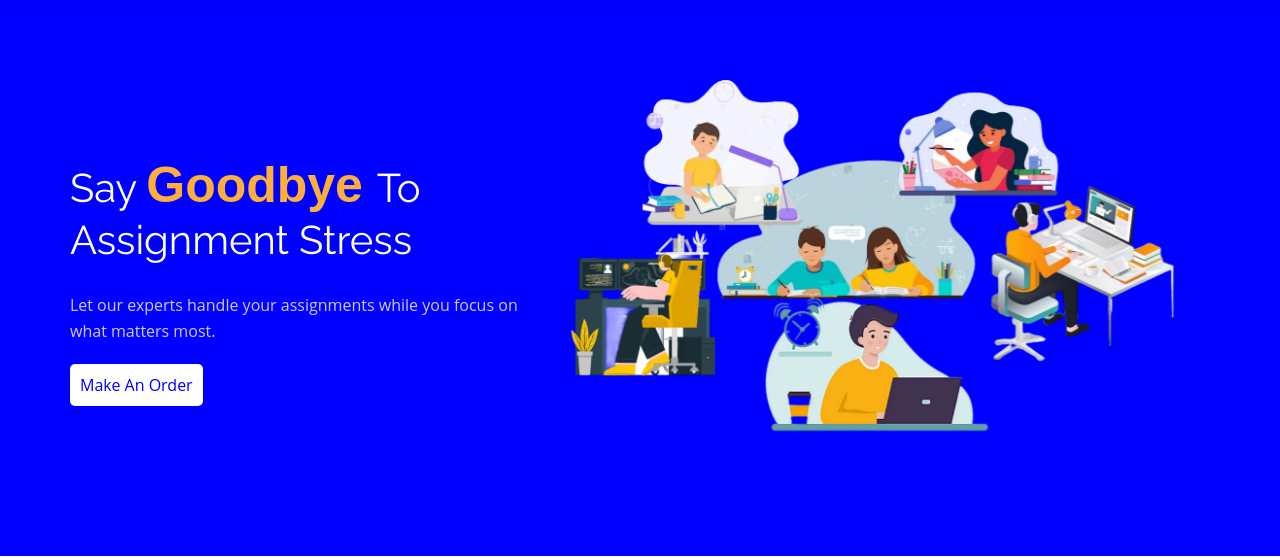
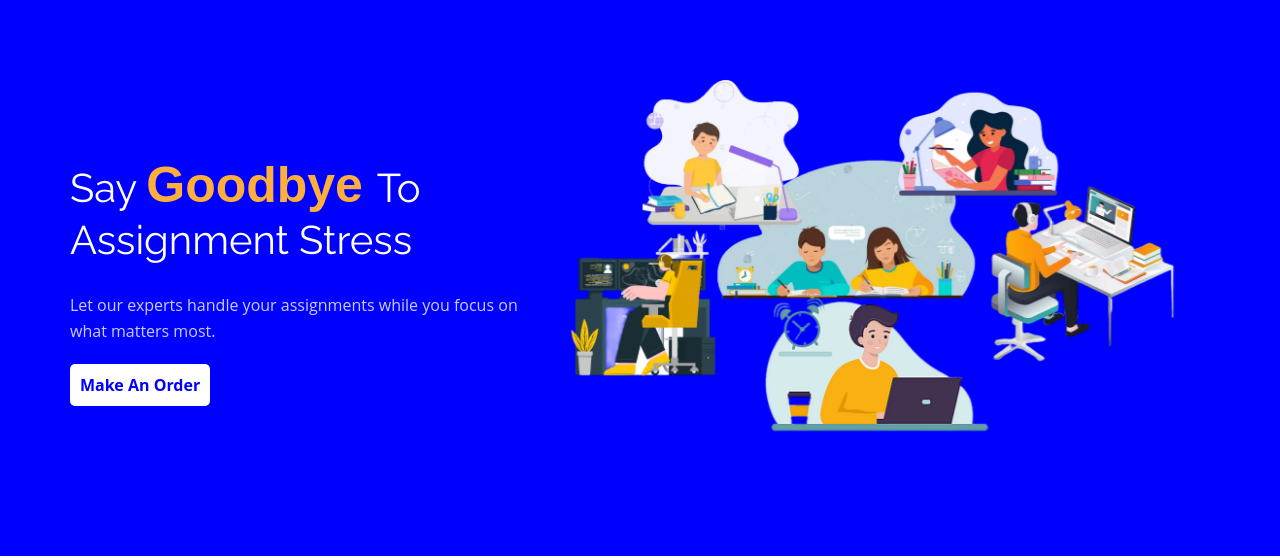
Before and after one commit to mushtaq2314/SkipWork, a Django app: page / in a window 1280 px wide. Shown: the part 103-663 px from the top of the page. Run offline with Django 4.2, Linux system fonts and the light colour scheme; some libraries are stand-ins or nearby versions.

Commit message:
Button modified

```diff
--- a/templates/index.html
+++ b/templates/index.html
@@ -40,6 +40,19 @@ input[type=file]::file-selector-button:hover {
     color: gray; /* Change this color to your desired color */
     margin-left: 5px;
   }
+  #ordbtn{
+	background-color: white;
+	color: blue;
+	padding: 10px;
+	border-radius: 5px;
+	font-size: medium;
+	font-weight: bold;
+  }
+  #ordbtn:hover{
+	text-decoration: none;
+	background-color: orange;
+	color: black;
+  }
 </style>
 <body>
 
@@ -79,7 +92,7 @@ input[type=file]::file-selector-button:hover {
             <div class="top_left_cont zoomIn wow animated">
               <h2>Say <strong> Goodbye </strong> to Assignment Stress</h2>
               <p>Let our experts handle your assignments while you focus on what matters most.</p>
-			  <a href="/order" style="background-color: white;color: blue;padding: 10px;border-radius: 5px;font-size: medium;">Make An Order</a>
+			  <a href="/order" id="ordbtn" >Make An Order</a>
                </div>
 
           </div>
```
